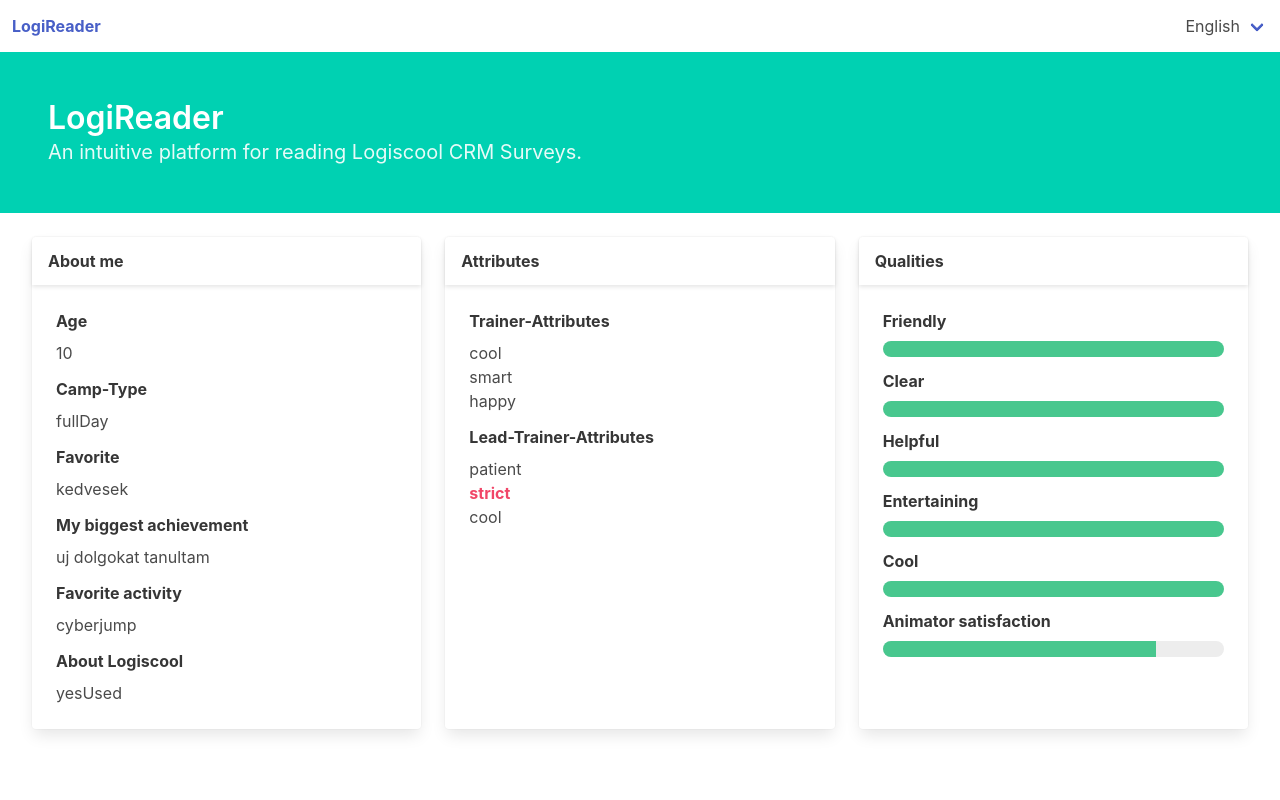
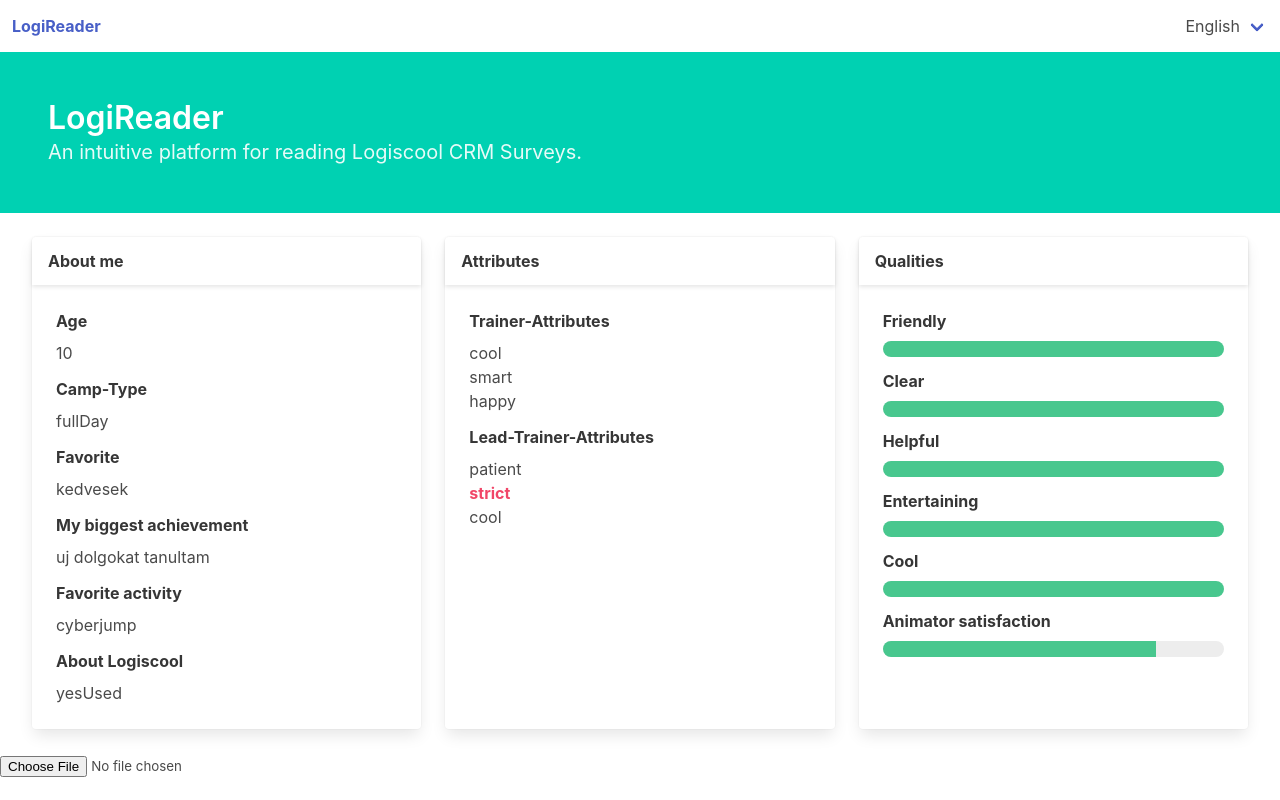
Before and after one commit to AdyStudios/LogiReader, a React (Create React App) app: page / in a window 1280 px wide. Built offline with nearby package versions, Linux system fonts and the light colour scheme.

Commit message:
Excel Uploading first test can't display

```diff
--- a/package.json
+++ b/package.json
@@ -13,7 +13,8 @@
     "react-dom": "^18.2.0",
     "react-i18next": "^13.2.1",
     "sass": "^1.66.1",
-    "web-vitals": "^3.4.0"
+    "web-vitals": "^3.4.0",
+    "xlsx": "^0.18.5"
   },
   "devDependencies": {
     "react-scripts": "^5.0.1"
--- a/src/App.jsx
+++ b/src/App.jsx
@@ -1,5 +1,5 @@
 /**
- * @author Felix Waßmuth
+ * @author Felix Waßmuth, Kara Ádám
  * @license MIT
  *
  * @version 1.0.0
@@ -9,15 +9,39 @@
  */
 
 import React from "react";
+import {useState} from "react";
+import * as XLSX from "xlsx";
 import "./i18n";
 import { Trans, useTranslation } from "react-i18next";
 import Content from "./example.json";
 
+
 function App() {
+
+  var parsedDataG = [];
+
+
   const { i18n } = useTranslation();
   const changeLanguage = (lng) => {
     i18n.changeLanguage(lng);
   };
+
+  const handleFileUpload = (e) => {
+    const reader = new FileReader();
+    reader.readAsBinaryString(e.target.files[0]);
+    reader.onload = (e) => {
+      const data = e.target.result;
+      const workbook = XLSX.read(data, { type: "binary" });
+      const sheetName = workbook.SheetNames[0];
+      const sheet = workbook.Sheets[sheetName];
+      const parsedData = XLSX.utils.sheet_to_json(sheet);
+
+      parsedDataG = parsedData;
+      console.log(parsedDataG); //TODO: actually display tha data. I couldn't do that. You have to display for example parsedDataG[0].Data. If you get that you are king!
+    };
+  }
+
+
 
   return (
     <div className="App">
@@ -38,7 +62,7 @@
                   className="navbar-item"
                   onClick={() => changeLanguage("hu")}
                 >
-                  Madyar
+                  Magyar
                 </span>
                 <span
                   className="navbar-item"
@@ -279,6 +303,11 @@
           </div>
         </div>
       </div>
+      <input
+        type="file"
+        accept=".xlsx, .xls"
+        onChange={handleFileUpload}
+      />
     </div>
   );
 }
--- a/src/index.js
+++ b/src/index.js
@@ -2,6 +2,8 @@
 import ReactDOM from 'react-dom/client';
 import App from './App';
 import "./style/main.scss";
+
+
 
 const root = ReactDOM.createRoot(document.getElementById('root'));
 root.render(
--- a/src/locales/de/translation.json
+++ b/src/locales/de/translation.json
@@ -2,6 +2,7 @@
   "lr": {
     "subtitle": "Eine intuitive Plattform zum Auswerten von Logiscool CRM-Umfragen.",
     "language": "Deutsch",
+    "nofileUpload": "Datei-Upload wird nicht unterstützt.",
     "content": {
       "about": "Über mich",
       "age": "Alter",
--- a/src/locales/en/translation.json
+++ b/src/locales/en/translation.json
@@ -2,6 +2,7 @@
     "lr": {
         "subtitle": "An intuitive platform for reading Logiscool CRM Surveys.",
         "language": "English",
+        "nofileUpload": "No file uploaded",
         "content": {
             "about": "About me",
             "age": "Age",
--- a/src/locales/hu/translation.json
+++ b/src/locales/hu/translation.json
@@ -2,6 +2,7 @@
   "lr": {
     "subtitle": "Intuitív platform a Logiscool CRM felmérések értékeléséhez.",
     "language": "Magyar",
+    "nofileUpload": "Nincs feltöltött fájl.",
     "content": {
       "about": "Névjegy",
       "age": "Életkor",
```
Also changed, not shown: 1 other file (tests, documents, lock files or other folders).
